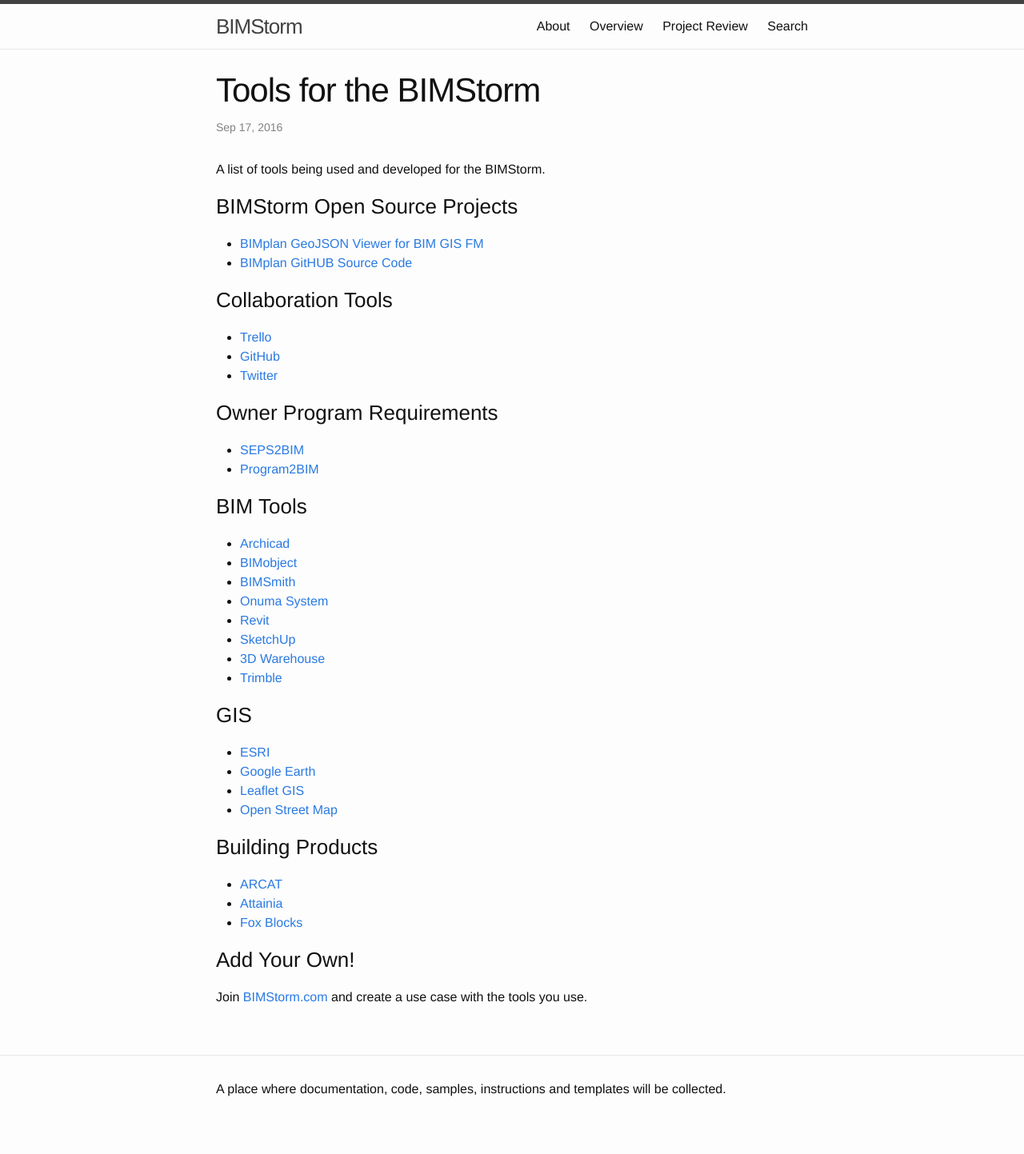
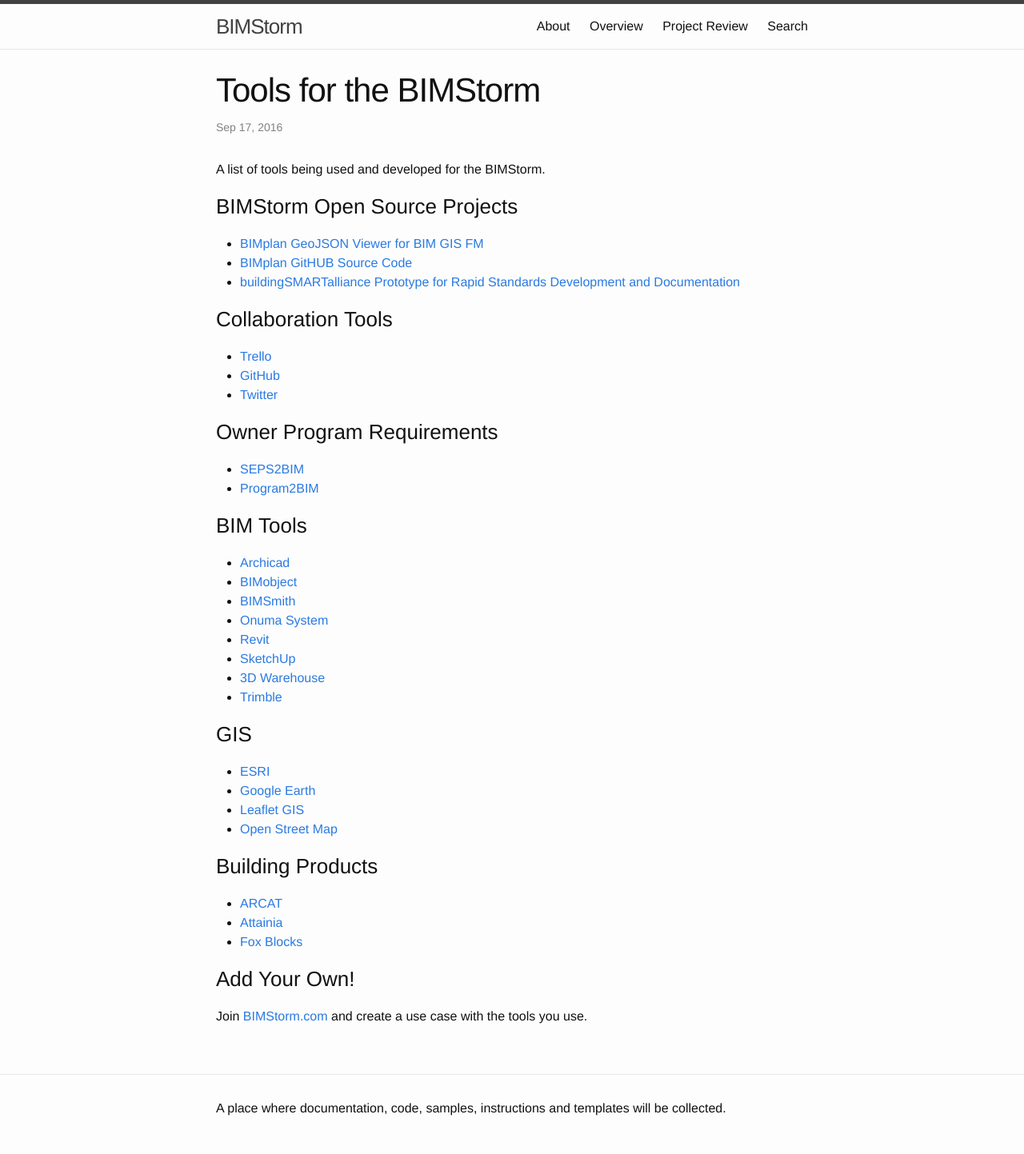
Before and after one commit to buildingSMARTalliance/BIMStorm, a Jekyll site: the page built from _posts/2016-09-16-Tools.markdown, in a window 1280 px wide. Shown: the whole page at 80% size. Built offline with Jekyll 4.4.1, drawn with Linux system fonts in a browser that asks for light colours; before the commit the page ends 1419 px from its top, so only the background shows below that.

Commit message:
Update 2016-09-16-Tools.markdown

```diff
--- a/_posts/2016-09-16-Tools.markdown
+++ b/_posts/2016-09-16-Tools.markdown
@@ -12,6 +12,7 @@
 ### BIMStorm Open Source Projects
 * [BIMplan GeoJSON Viewer for BIM GIS FM](https://bim-genie.com/static/planview/portfolio.html?sysID=177)
 * [BIMplan GitHUB Source Code](https://github.com/buildingSMARTalliance/BIMplan)
+* [buildingSMARTalliance Prototype for Rapid Standards Development and Documentation](https://github.com/buildingSMARTalliance)
 
 
 
```
